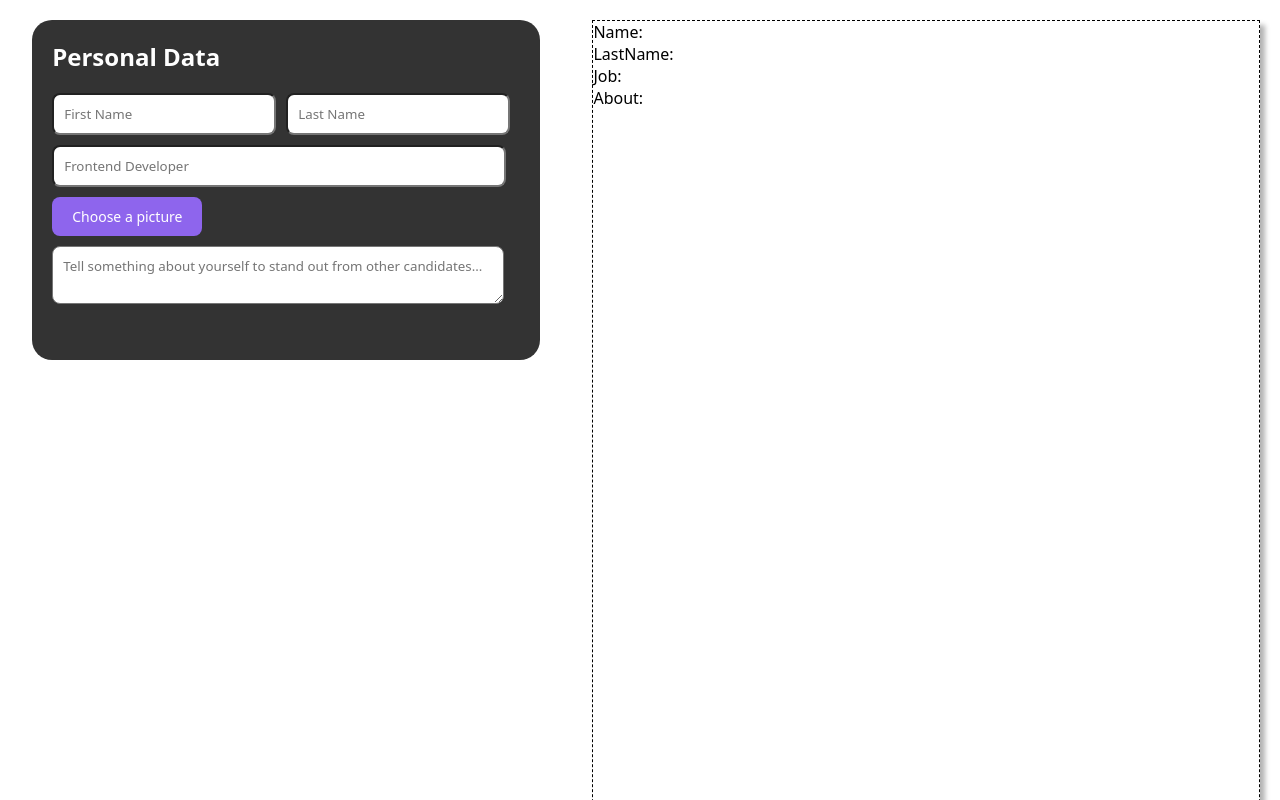
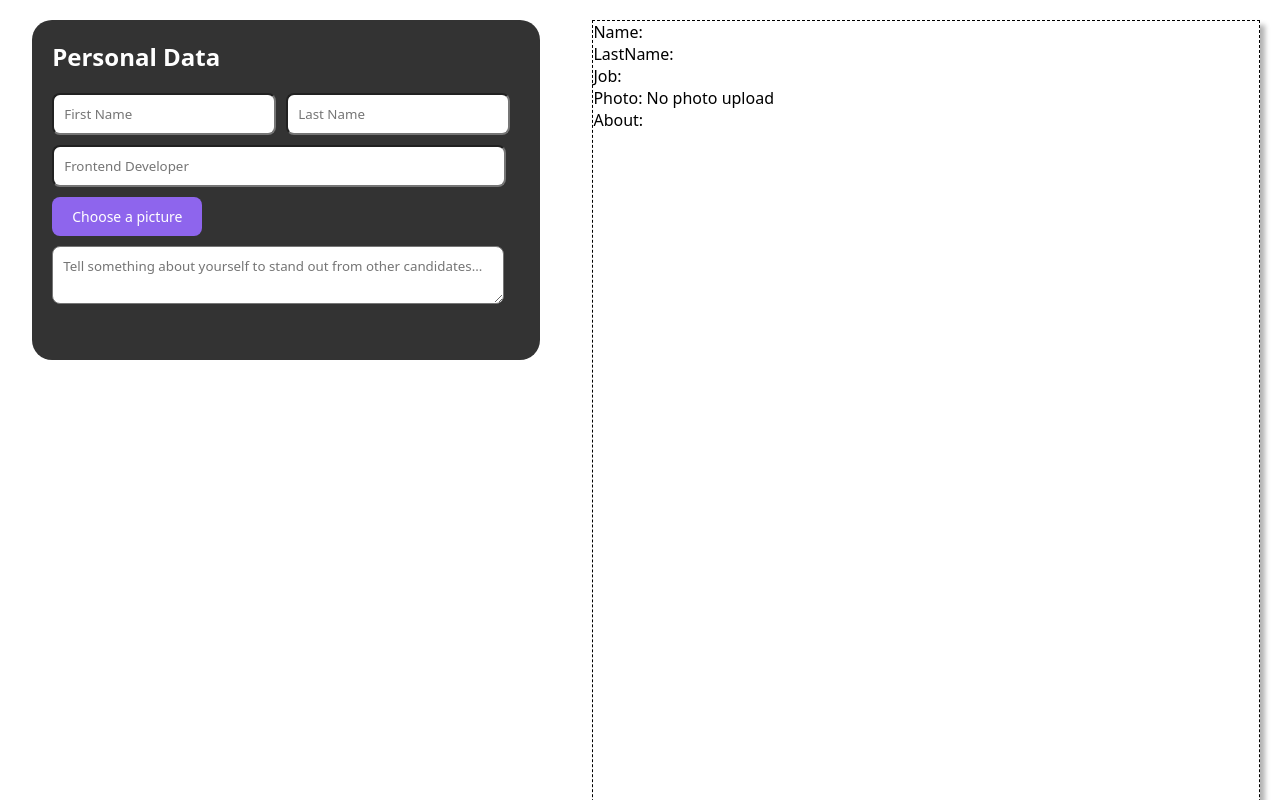
Before and after one commit to annisssimo/resume-builder, a React (Vite) app: page / in a window 1280 px wide. Shown: the top 800 px of the page. Built offline with nearby package versions, Linux system fonts and the light colour scheme.

Commit message:
feat: implement photo uploading

```diff
--- a/src/components/InputInfSide/InputInfSide.tsx
+++ b/src/components/InputInfSide/InputInfSide.tsx
@@ -6,10 +6,10 @@ interface InputInfSideProps {
   updatePersonalInfo: (key: keyof PersonalInfo, value: any) => void;
 }
 
-function InputInfSide({updatePersonalInfo}: InputInfSideProps) {
+function InputInfSide({ updatePersonalInfo }: InputInfSideProps) {
   return (
     <div className="left-side">
-      <PersonalDataForm updatePersonalInfo={updatePersonalInfo}/>
+      <PersonalDataForm updatePersonalInfo={updatePersonalInfo} />
     </div>
   );
 }
--- a/src/components/PersonalDataForm/PersonalDataForm.tsx
+++ b/src/components/PersonalDataForm/PersonalDataForm.tsx
@@ -6,20 +6,41 @@ interface PersonalDataFormProps {
   updatePersonalInfo: (key: keyof PersonalInfo, value: any) => void;
 }
 
-function PersonalDataForm({updatePersonalInfo}: PersonalDataFormProps) {
-  const handleChange = (key: keyof PersonalInfo) => (event: ChangeEvent<HTMLInputElement | HTMLTextAreaElement>) => {
-    updatePersonalInfo(key, event.target.value);
+function PersonalDataForm({ updatePersonalInfo }: PersonalDataFormProps) {
+  const handleChange =
+    (key: keyof PersonalInfo) => (event: ChangeEvent<HTMLInputElement | HTMLTextAreaElement>) => {
+      updatePersonalInfo(key, event.target.value);
+    };
+
+  const handleFileChange = (event: ChangeEvent<HTMLInputElement>) => {
+    const file = event.target.files ? event.target.files[0] : null;
+    updatePersonalInfo('photo', file);
   };
 
   return (
     <form>
       <h2 className="card-title">Personal Data</h2>
-      <input type="text" className="firstName" placeholder="First Name" onChange={handleChange('name')} />
-      <input type="text" className="lastName" placeholder="Last Name" onChange={handleChange('lastName')} />
-      <input type="text" className="post" placeholder="Frontend Developer"  onChange={handleChange('jobPosition')} />
+      <input
+        type="text"
+        className="firstName"
+        placeholder="First Name"
+        onChange={handleChange('name')}
+      />
+      <input
+        type="text"
+        className="lastName"
+        placeholder="Last Name"
+        onChange={handleChange('lastName')}
+      />
+      <input
+        type="text"
+        className="post"
+        placeholder="Frontend Developer"
+        onChange={handleChange('jobPosition')}
+      />
       <div className="custom-file-upload">
         <label htmlFor="file">Choose a picture</label>
-        <input type="file" id="file" accept="image/*" />
+        <input type="file" id="file" accept="image/*" onChange={handleFileChange} />
       </div>
 
       <textarea
--- a/src/components/ResumePreview/ResumePreview.tsx
+++ b/src/components/ResumePreview/ResumePreview.tsx
@@ -2,15 +2,22 @@ import { PersonalInfo } from '../../types/personalInfo';
 import './ResumePreview.css';
 
 function ResumePreview({ name, lastName, jobPosition, photo, about }: PersonalInfo) {
-
-
-  return <div className="resume-preview">
-    <p>Name: {name}</p>
-    <p>LastName: {lastName}</p>
-    <p>Job: {jobPosition}</p>
-    {/* <p>Photo: {photo}</p> */}
-    <p>About: {about}</p>
-  </div>;
+  return (
+    <div className="resume-preview">
+      <p>Name: {name}</p>
+      <p>LastName: {lastName}</p>
+      <p>Job: {jobPosition}</p>
+      <p>
+        Photo:{' '}
+        {photo ? (
+          <img src={URL.createObjectURL(photo)} alt="person" className="profile-photo" />
+        ) : (
+          'No photo upload'
+        )}{' '}
+      </p>
+      <p>About: {about}</p>
+    </div>
+  );
 }
 
 export default ResumePreview;
```
Also changed, not shown: src/App.tsx (+9 -10 lines), src/types/personalInfo.ts (+5 -5 lines), eslint.config.js (line endings or trailing spaces).
